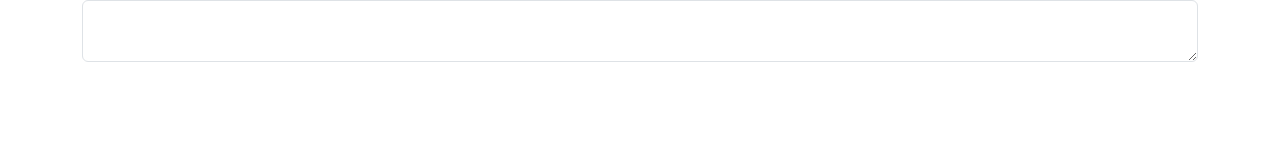
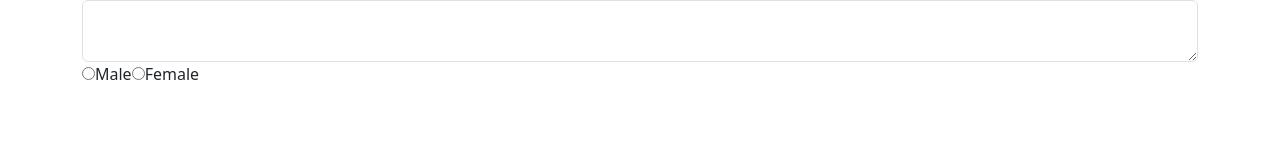
Before and after one commit to Asnoyon/React_Learning, a React (Create React App) app: page / in a window 1280 px wide. Shown: the part 152-300 px from the top of the page. Built offline with nearby package versions, Linux system fonts and the light colour scheme.

Commit message:
radio button

```diff
--- a/src/Pages/Input.jsx
+++ b/src/Pages/Input.jsx
@@ -18,6 +18,10 @@ export default class Input extends Component {
          </select>
          <input type="date" name="CreationDate" onChange={this.FormChange} className='form-control' />
          <textarea name="About Textarea" onChange={this.FormChange} className='form-control'></textarea>
+         <input type="radio" value="male" name="gender" onChange={this.FormChange} />
+         <label htmlFor="gender">Male</label>
+         <input type="radio" value="female" name="gender" onChange={this.FormChange} />
+         <label htmlFor="gender">Female</label>
       </div>
     )
   }
```
